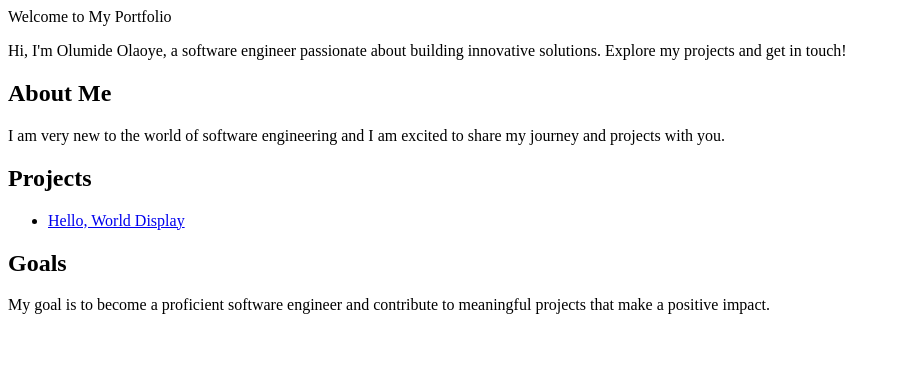
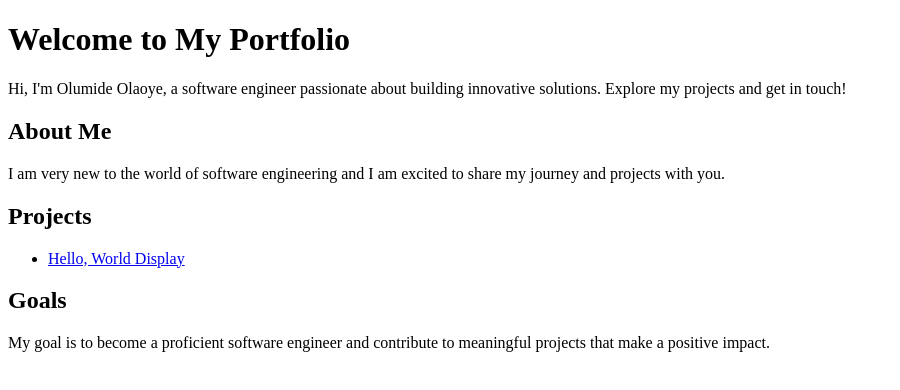
Before and after one commit to olsson990/CSE1106-intro-project, a plain HTML site: page index.html in a window 1280 px wide. Shown: the whole page, without its empty margins (0-900 px from the left). Drawn offline with Linux system fonts and the light colour scheme.

Commit message:
Fixed H1 tag

```diff
--- a/index.html
+++ b/index.html
@@ -6,7 +6,7 @@
     <title>Olumide Olaoye | Software Engineering Portfolio</title>
 </head>
 <body>
-    <h1.>Welcome to My Portfolio</h1>
+    <h1>Welcome to My Portfolio</h1>
     <p>Hi, I'm Olumide Olaoye, a software engineer passionate about building innovative solutions. Explore my projects and get in touch!</p>
 
     <h2>About Me</h2>
```
